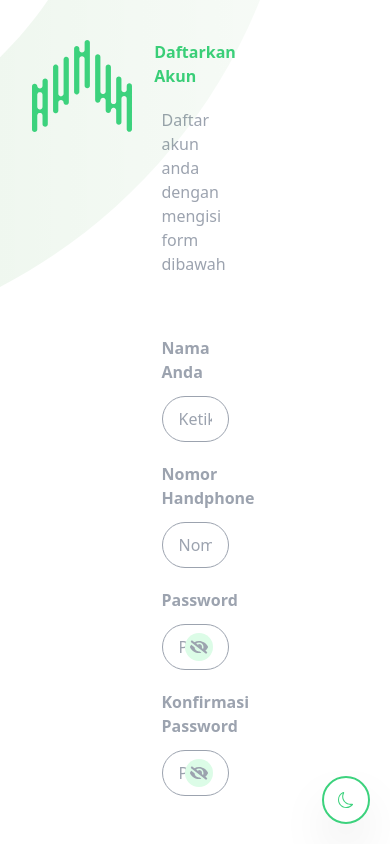
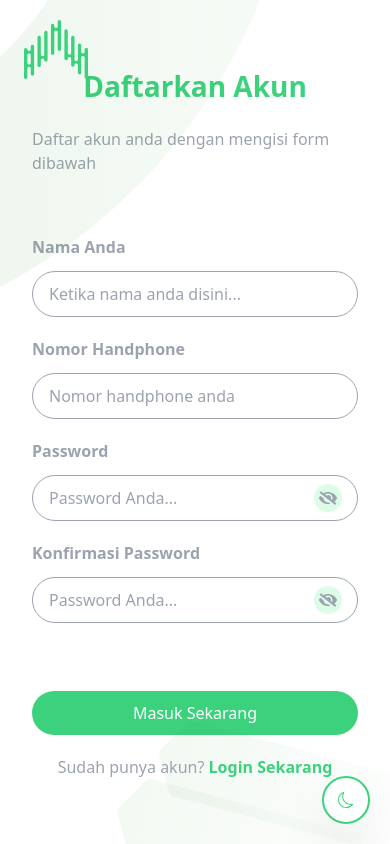
Before and after one commit to AmienulRana/vocagame-test-2, a Next.js app: page /register in a window 390 px wide. Shown: the top 844 px of the page. Built offline with nearby package versions, Linux system fonts and the light colour scheme.

Commit message:
create responsive in profile and register page

```diff
--- a/src/pages/profile.js
+++ b/src/pages/profile.js
@@ -46,7 +46,7 @@ export default function Profile() {
 
       <div className="flex justify-center px-12 w-full">
         <div className="bg-lightgreen dark:bg-darkblue2 max-w-[1400px] w-full rounded-xl px-5 py-5 mt-10 text-white text-center">
-          <h2 className="xl:text-5xl lg:text-3xl font-bold">
+          <h2 className="xl:text-5xl lg:text-3xl text-[28px] font-bold">
             Informasi Akun Saya
           </h2>
           <p className="mt-8 xl:w-[700px] mx-auto">
@@ -70,7 +70,7 @@ export default function Profile() {
           </div>
         </div>
         <div className="md:flex gap-10 2xl:mt-16 md:mt-10">
-          <div className="w-[20%] border-r pb-10 border-gray-300 flex md:flex-col justify-between">
+          <div className="md:w-[20%] w-full md:border-r mt-5 md:mt-0 pb-10 border-gray-300 flex md:flex-col justify-between">
             <div className="flex gap-4 items-center">
               <FaUserCircle className="text-gray-500 text-2xl" />
               <Typhography variant={"p"} className="text-lg">
--- a/src/pages/register.js
+++ b/src/pages/register.js
@@ -52,10 +52,10 @@ export default function Register() {
         width={100}
         height={100}
         alt="logo"
-        className="absolute top-10 left-8"
+        className="absolute md:top-10 md:left-8 top-5 left-6 md:w-24 w-16"
       />
-      <div className="px-16 max-w-[900px] w-1/2 mx-auto mt-10  flex flex-col items-center justify-center h-full">
-        <h1 className="text-lightgreen xl:text-[64px] lg:text-[32px] font-bold">
+      <div className="px-8 max-w-[900px] lg:w-1/2 md:w-[70%] w-full md:mx-auto mt-10  flex flex-col items-center justify-center h-full">
+        <h1 className="text-lightgreen xl:text-[64px] lg:text-[32px] text-[28px] font-bold">
           Daftarkan Akun
         </h1>
         <Typhography variant={'p'} className="mt-5 text-gray-400 mb-10">
@@ -160,7 +160,7 @@ export default function Register() {
           />
           <Button text="Masuk Sekarang" type="submit" />
         </form>
-        <Typhography variant={'p'} className="mb-10">
+        <Typhography variant={'p'} className="mb-10 z-50">
           Sudah punya akun?{" "}
           <Link href="/" className="text-lightgreen font-bold">
             Login Sekarang
```
